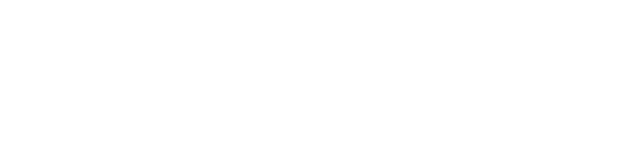
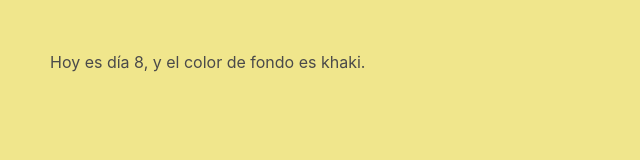
Before and after one commit to juliajaca/Palmactiva_cambio_color_fondo, a plain HTML site: page index.html in a window 1280 px wide. Shown: the whole page, without its empty margins (0-640 px from the left). Drawn offline with nearby package versions, Linux system fonts and the light colour scheme.

Commit message:
Añadida la funcionalidad de cambio de color con el día del mes y un paddig de 50px al body para que no quede tan pegado

```diff
--- a/css/estilos.css
+++ b/css/estilos.css
@@ -0,0 +1,3 @@
+body{
+    padding: 50px;
+}
--- a/index.html
+++ b/index.html
@@ -51,19 +51,11 @@
 
     <main>
 
-
-          <section>
-
-          </section>
-
-          <article>
-
-          </article>
-
     </main>
 
     <footer>
 
     </footer>
+    <script src="js/dia.js"></script>
   </body>
 </html>
--- a/js/dia.js
+++ b/js/dia.js
@@ -0,0 +1,20 @@
+const COLORES = ['red','purple','indigo', 'deepskyblue', 'aqua','green','lime', 'khaki','fuchsia','mintcream','brown','gray','chocolate','dodgerblue','pink','palevioletred','blue','cyan','teal','lightsalmon','sand','yellow','orange','firebrick','darkslategray','darkolivegreen', 'chartreuse','ivory','gold', 'crimson', 'tomato'];
+
+function cambioColor(){
+    var fechaHora = new Date();
+    var dia = fechaHora.getDate();
+    // dia = 1;
+    var pagina = document.getElementsByTagName('body')[0];
+    var colordeHoy = COLORES[dia-1] ;
+    pagina.innerHTML = `Hoy es día ${dia}, y el color de fondo es ${colordeHoy}.`;
+    pagina.style.backgroundColor = colordeHoy;
+
+    //recursiva de llamada de funcion para que cambie de color del fondo a las 12 de la noche
+    setTimeout('cambioColor()', 1000);
+}
+
+window.onload = function(){
+    //para ejecutar
+    cambioColor();
+
+}
```
